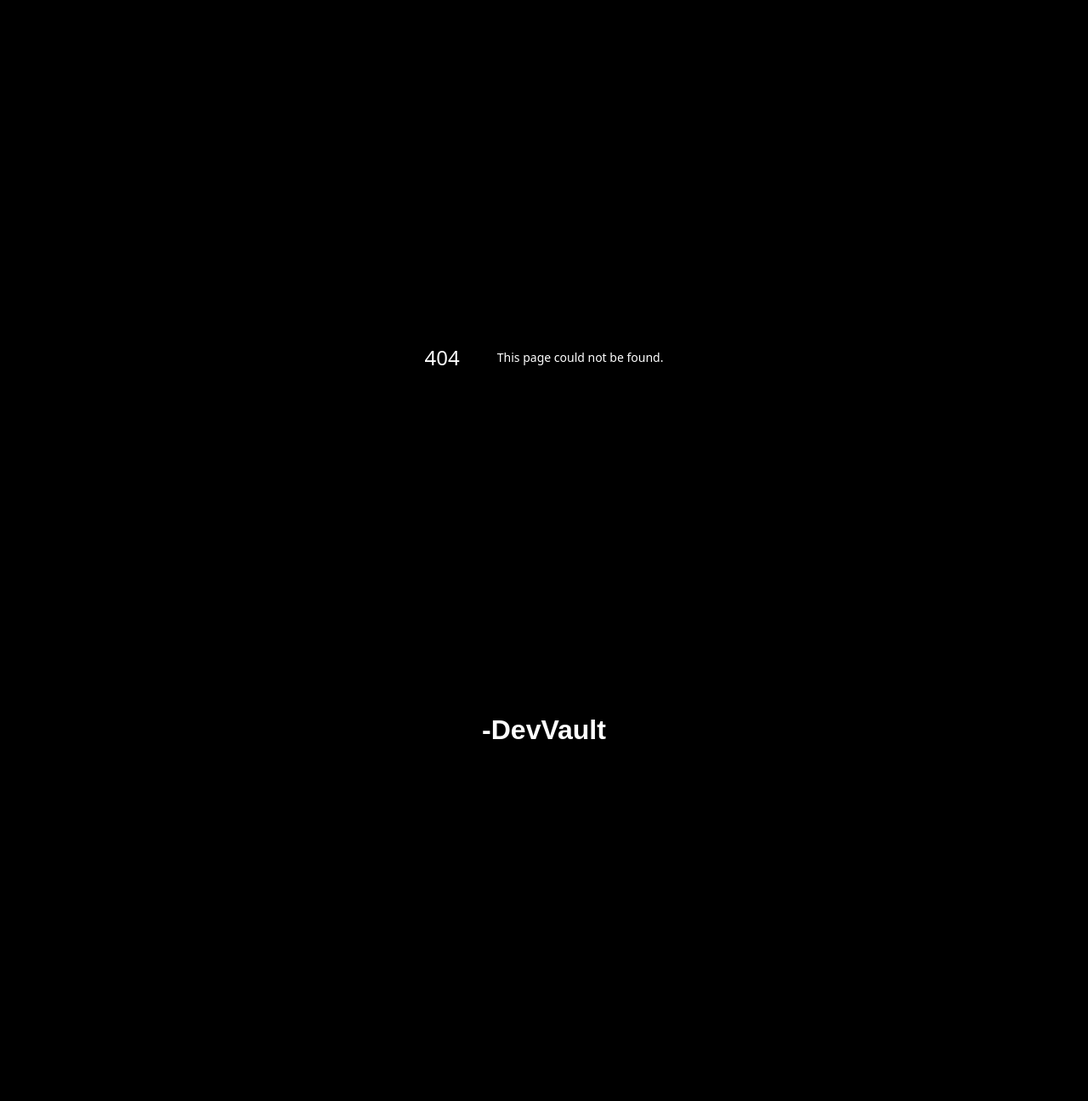
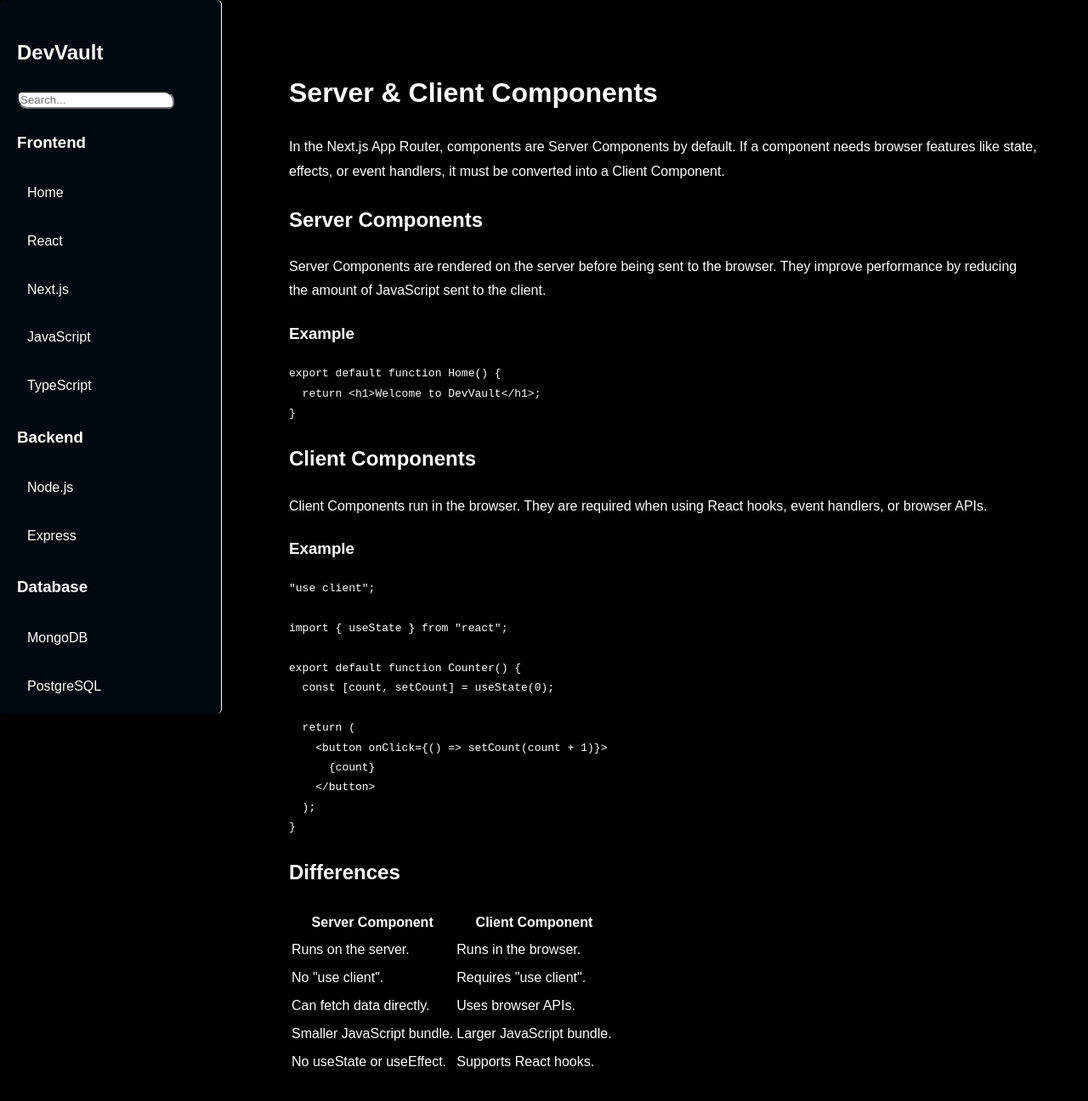
Before and after one commit to asmitbiswas/Project-Next-JS, a Next.js app in the folder app/: page /Next.js/ServerClientComponents in a window 1280 px wide. Before the commit this address had no page. Shown: the top 1296 px of the page at 85% size. Before the commit the page ends 918 px from the top, so only its background shows below. Built offline with nearby package versions, Linux system fonts and the light colour scheme.

Commit message:
Done Server client comp pg

```diff
--- /dev/null
+++ b/app/app/(categories)/Next.js/(NextTopics)/ServerClientComponents/page.tsx
@@ -0,0 +1,112 @@
+import Sidebar from "@/app/components/page";
+
+export default function ServerClientComponents() {
+  return (
+    <div>
+      <Sidebar />
+
+      <div>
+        <h1>Server & Client Components</h1>
+
+        <p>
+          In the Next.js App Router, components are Server Components by
+          default. If a component needs browser features like state, effects,
+          or event handlers, it must be converted into a Client Component.
+        </p>
+
+        <h2>Server Components</h2>
+
+        <p>
+          Server Components are rendered on the server before being sent to the
+          browser. They improve performance by reducing the amount of JavaScript
+          sent to the client.
+        </p>
+
+        <h3>Example</h3>
+
+        <pre>
+{`export default function Home() {
+  return <h1>Welcome to DevVault</h1>;
+}`}
+        </pre>
+
+        <h2>Client Components</h2>
+
+        <p>
+          Client Components run in the browser. They are required when using
+          React hooks, event handlers, or browser APIs.
+        </p>
+
+        <h3>Example</h3>
+
+        <pre>
+{`"use client";
+
+import { useState } from "react";
+
+export default function Counter() {
+  const [count, setCount] = useState(0);
+
+  return (
+    <button onClick={() => setCount(count + 1)}>
+      {count}
+    </button>
+  );
+}`}
+        </pre>
+
+        <h2>Differences</h2>
+
+        <table>
+          <tbody>
+            <tr>
+              <th>Server Component</th>
+              <th>Client Component</th>
+            </tr>
+
+            <tr>
+              <td>Runs on the server.</td>
+              <td>Runs in the browser.</td>
+            </tr>
+
+            <tr>
+              <td>No "use client".</td>
+              <td>Requires "use client".</td>
+            </tr>
+
+            <tr>
+              <td>Can fetch data directly.</td>
+              <td>Uses browser APIs.</td>
+            </tr>
+
+            <tr>
+              <td>Smaller JavaScript bundle.</td>
+              <td>Larger JavaScript bundle.</td>
+            </tr>
+
+            <tr>
+              <td>No useState or useEffect.</td>
+              <td>Supports React hooks.</td>
+            </tr>
+          </tbody>
+        </table>
+
+        <h2>When to Use Each</h2>
+
+        <ul>
+          <li>Use Server Components for static content and data fetching.</li>
+          <li>Use Client Components for forms, buttons, and user interaction.</li>
+          <li>Keep Client Components as small as possible.</li>
+        </ul>
+
+        <h2>Summary</h2>
+
+        <p>
+          Server Components improve performance by rendering on the server,
+          while Client Components enable interactivity in the browser. Choosing
+          the right type helps build faster and more efficient applications.
+        </p>
+      </div>
+    </div>
+  );
+}
--- a/app/app/(categories)/Next.js/page.tsx
+++ b/app/app/(categories)/Next.js/page.tsx
@@ -62,7 +62,7 @@ export default function NextJS() {
           <li><Link href="/Next.js/App_Router" style={{color:"white"}}>App Router</Link></li>
           <li><Link href="/Next.js/Page_Layouts" style={{color:"white"}}>Pages & Layouts</Link></li>
           <li><Link href="/Next.js/Routing" style={{color:"white"}}>Routing</Link></li>
-          <li>Server & Client Components</li>
+          <li><Link href="/Next.js/ServerClientComponents" style={{color:"white"}}>Server & Client Components</Link></li>
           <li>Navigation</li>
           <li>Loading & Error Pages</li>
           <li>Data Fetching</li>
```
